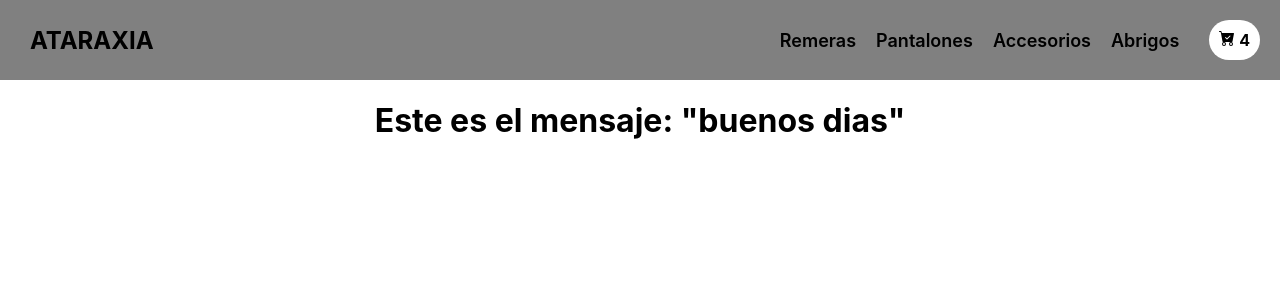
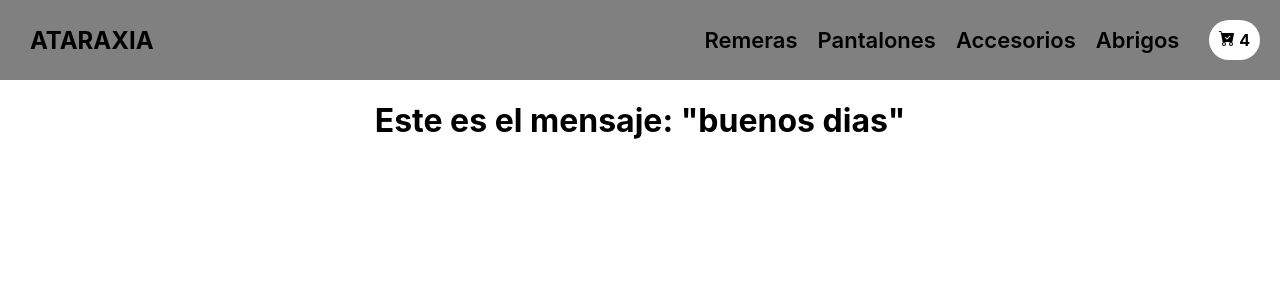
Before and after one commit to JoaquinBruhn/Coder-React, a React (Create React App) app: page / in a window 1280 px wide. Shown: the top 300 px of the page. Built offline with nearby package versions, Linux system fonts and the light colour scheme.

Commit message:
turn the menu options into A tags

```diff
--- a/src/components/navbar/navbar.css
+++ b/src/components/navbar/navbar.css
@@ -18,9 +18,11 @@
     align-items: center;
 }
 
-.menu > p {
+.menu > a {
     margin: 10px;
+    color: inherit;
+    text-decoration: none;
     text-transform: capitalize;
     font-weight: 600;
-    font-size: 18px;
+    font-size: 22px;
 }
--- a/src/components/navbar/navbar.jsx
+++ b/src/components/navbar/navbar.jsx
@@ -6,10 +6,10 @@ const Navbar = ()=>{
         <div className="navbar">
             <h2 className="logo">ataraxia</h2>
             <div className="menu">
-                <p>remeras</p>
-                <p>pantalones</p>
-                <p>accesorios</p>
-                <p>abrigos</p>
+                <a href="https://www.youtube.com/">remeras</a>
+                <a href="https://www.youtube.com/">pantalones</a>
+                <a href="https://www.youtube.com/">accesorios</a>
+                <a href="https://www.youtube.com/">abrigos</a>
                 <CartWidget/>
             </div>
         </div>
```
